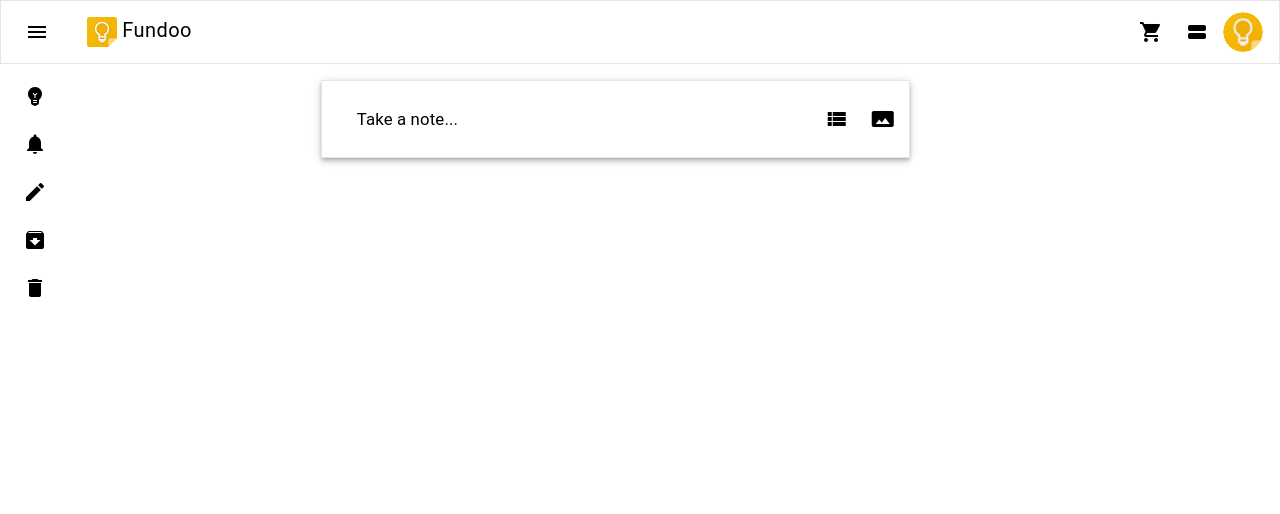
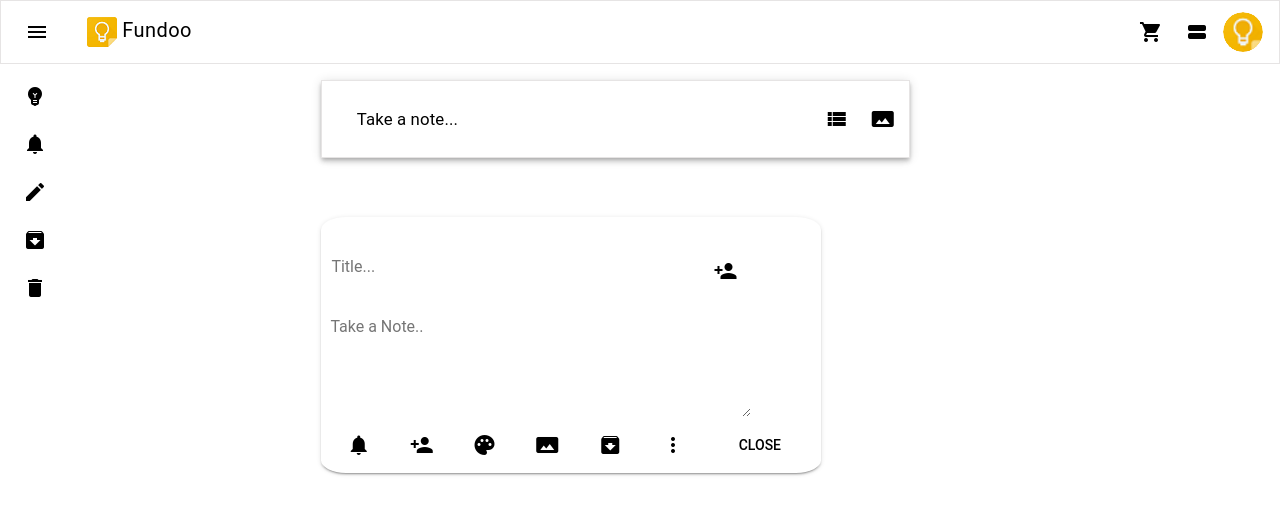
Before and after one commit to akshayssalunkhe/Fundoo_App_Vue, a Vue app: page /dashBoard in a window 1280 px wide. Shown: the top 514 px of the page. Built offline with nearby package versions, Linux system fonts and the light colour scheme.

Commit message:
[Akshay]:Modify:Code To Add Card Component

```diff
--- a/src/components/DashBoard.vue
+++ b/src/components/DashBoard.vue
@@ -83,7 +83,7 @@
               </div>
             </div>
         </md-toolbar>
-
+                 <NoteCard></NoteCard>
       </md-app-content>
     </md-app>
   </div>
@@ -92,11 +92,15 @@
 </template>
 
 <script>
+import NoteCard from './NoteCard';
 export default {
   name: 'DashBoard',
     data: () => ({
       menuVisible: false
     }),
+    components: {
+   NoteCard,
+  },
     methods: {
       toggleMenu () {
         this.menuVisible = !this.menuVisible
```
